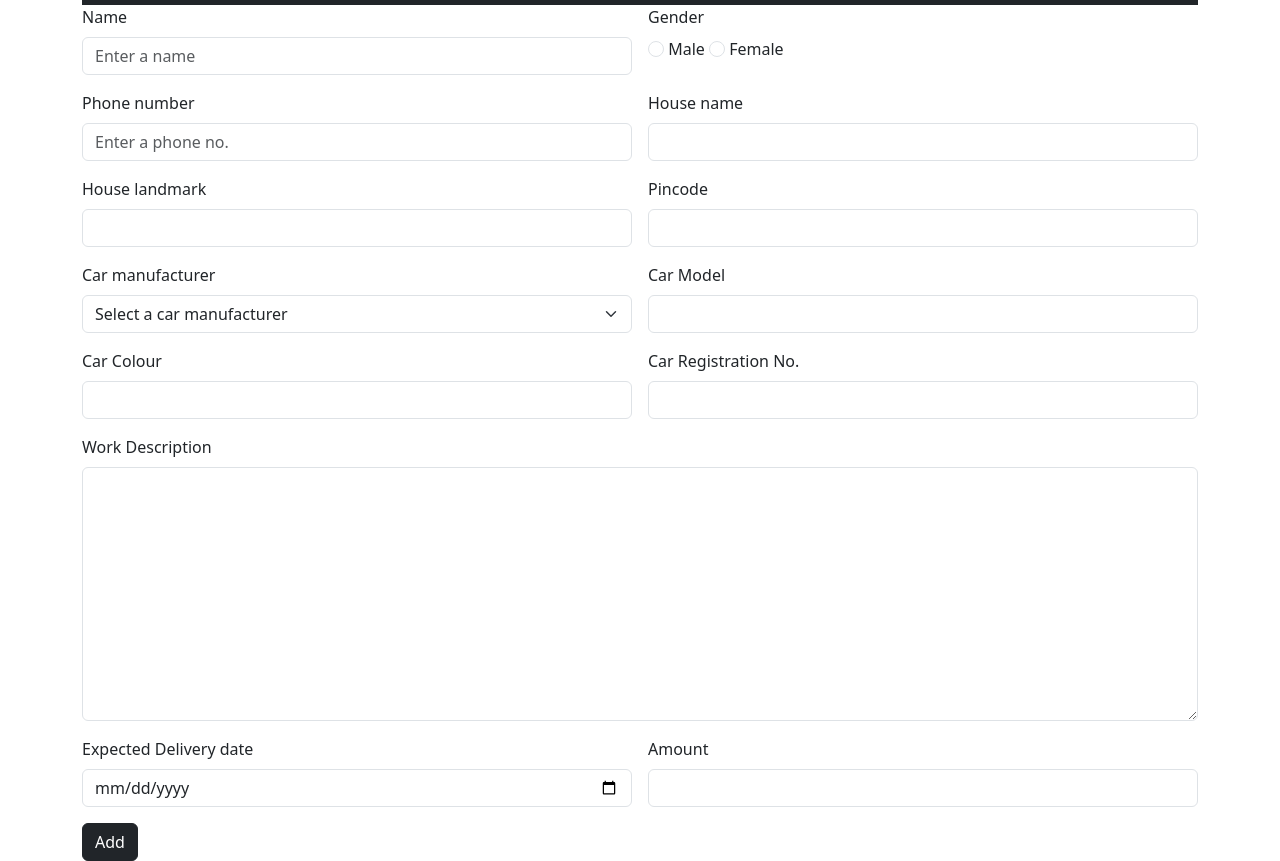
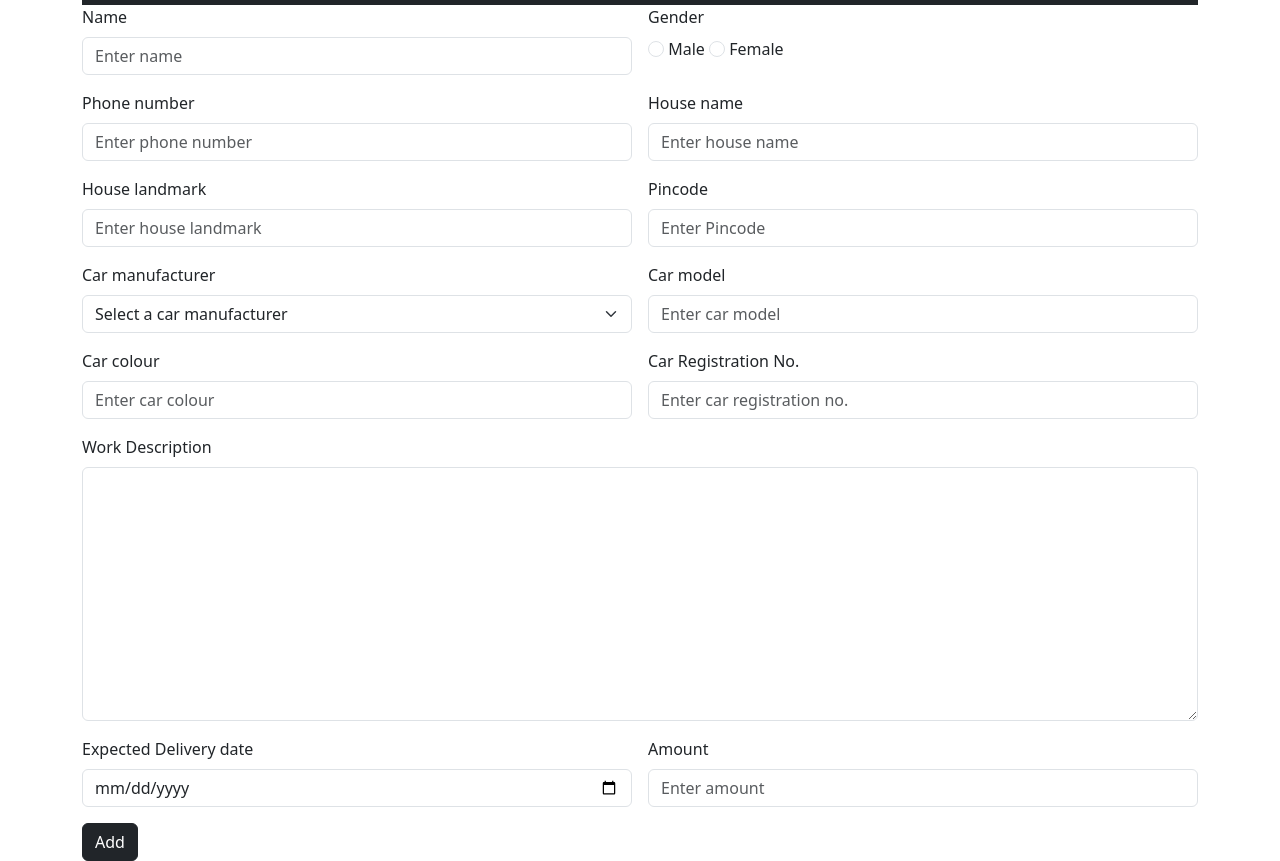
Before and after one commit to ashwinraj8090/Carwash_Customer_Relationship_Management-App, a plain HTML site: page addcustomer.html in a window 1280 px wide. Shown: the part 61-922 px from the top of the page. Drawn offline with nearby package versions, Linux system fonts and the light colour scheme.

Commit message:
Car wash

```diff
--- a/addcustomer.html
+++ b/addcustomer.html
@@ -52,7 +52,7 @@
                 <div class="row g-3">
                     <div class="col col-12 col-sm-6 col-md-6 col-lg-6 col-xl-6 col-xxl-6">
                         <label for="" class="form-label">Name</label>
-                        <input type="text" class="form-control" placeholder="Enter a name">
+                        <input type="text" class="form-control" placeholder="Enter name">
                     </div>
                     <div class="col col-12 col-sm-6 col-md-6 col-lg-6 col-xl-6 col-xxl-6">
                         <label for="" class="form-label">Gender</label><br>
@@ -63,19 +63,19 @@
                     </div>
                     <div class="col col-12 col-sm-6 col-md-6 col-lg-6 col-xl-6 col-xxl-6">
                         <label for="" class="form-label">Phone number</label>
-                        <input type="text" class="form-control" placeholder="Enter a phone no.">
+                        <input type="text" class="form-control" placeholder="Enter phone number">
                     </div>
                     <div class="col col-12 col-sm-6 col-md-6 col-lg-6 col-xl-6 col-xxl-6">
                         <label for="" class="form-label">House name</label>
-                        <input type="text" class="form-control">
+                        <input type="text" class="form-control" placeholder="Enter house name">
                     </div>
                     <div class="col col-12 col-sm-6 col-md-6 col-lg-6 col-xl-6 col-xxl-6">
                         <label for="" class="form-label">House landmark</label>
-                        <input type="text" class="form-control">
+                        <input type="text" class="form-control" placeholder="Enter house landmark">
                     </div>
                     <div class="col col-12 col-sm-6 col-md-6 col-lg-6 col-xl-6 col-xxl-6">
                         <label for="" class="form-label">Pincode</label>
-                        <input type="text" class="form-control">
+                        <input type="text" class="form-control" placeholder="Enter Pincode">
                     </div>
                     <div class="col col-12 col-sm-6 col-md-6 col-lg-6 col-xl-6 col-xxl-6">
                         <label for="" class="form-label">Car manufacturer</label>
@@ -92,16 +92,16 @@
                         </select>
                     </div>
                     <div class="col col-12 col-sm-6 col-md-6 col-lg-6 col-xl-6 col-xxl-6">
-                        <label for="" class="form-label">Car Model</label>
-                        <input type="text" class="form-control">
+                        <label for="" class="form-label">Car model</label>
+                        <input type="text" class="form-control" placeholder="Enter car model">
                     </div>
                     <div class="col col-12 col-sm-6 col-md-6 col-lg-6 col-xl-6 col-xxl-6">
-                        <label for="" class="form-label">Car Colour</label>
-                        <input type="text" class="form-control">
+                        <label for="" class="form-label">Car colour</label>
+                        <input type="text" class="form-control" placeholder="Enter car colour">
                     </div>
                     <div class="col col-12 col-sm-6 col-md-6 col-lg-6 col-xl-6 col-xxl-6">
                         <label for="" class="form-label">Car Registration No.</label>
-                        <input type="text" class="form-control">
+                        <input type="text" class="form-control" placeholder="Enter car registration no.">
                     </div>
                     <div class="col col-12 col-sm-12 col-md-12 col-lg-12 col-xl-12 col-xxl-12">
                         <label for="" class="form-label">Work Description</label>
@@ -113,7 +113,7 @@
                     </div>
                     <div class="col col-12 col-sm-6 col-md-6 col-lg-6 col-xl-6 col-xxl-6">
                         <label for="" class="form-label">Amount</label>
-                        <input type="text" class="form-control">
+                        <input type="text" class="form-control" placeholder="Enter amount">
                     </div>
                     <div class="col col-12 col-sm-12 col-md-12 col-lg-12 col-xl-12 col-xxl-12">
                         <button class="btn btn-dark">Add</button>
```
Also changed, not shown: viewall.html (+8 -8 lines).
